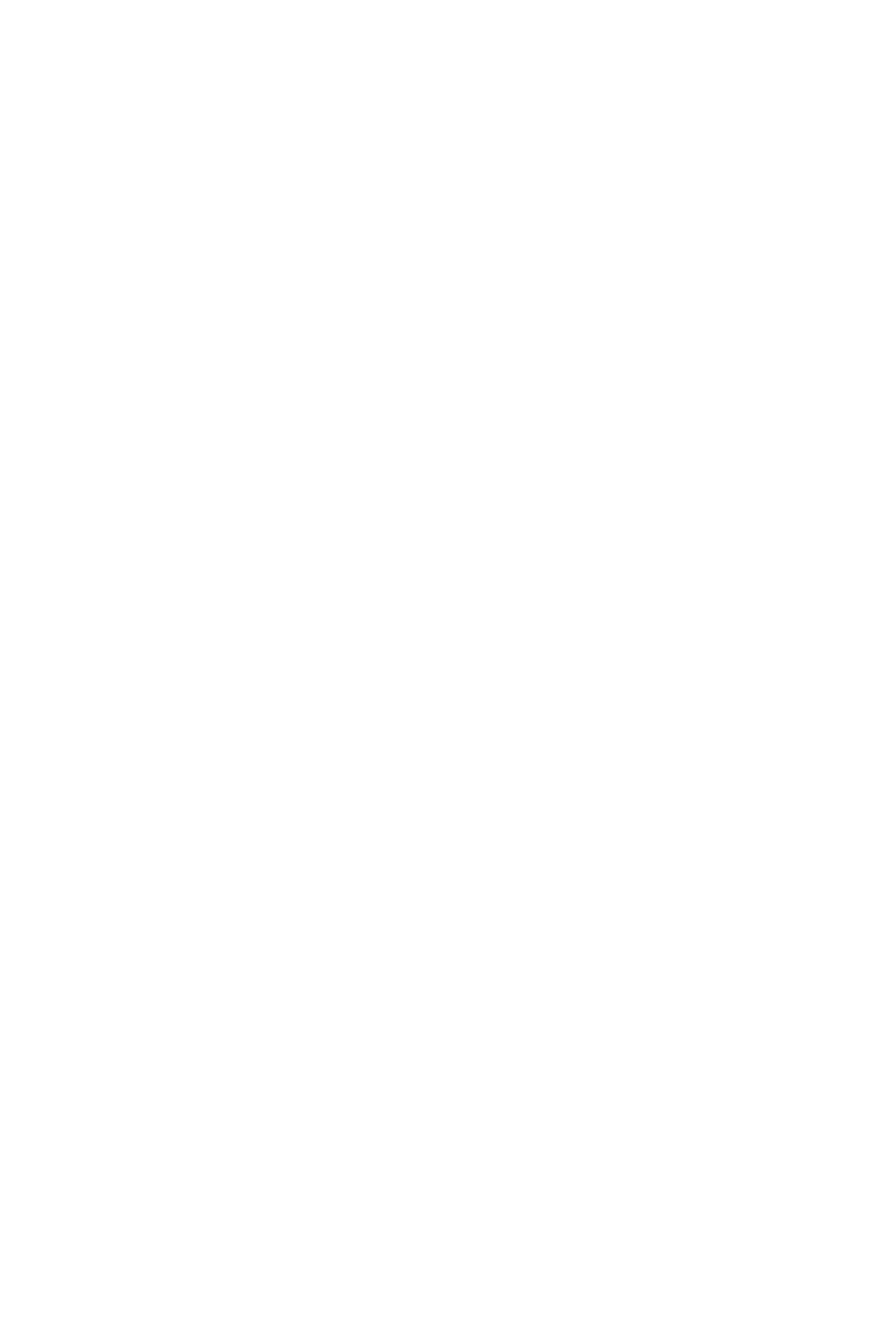
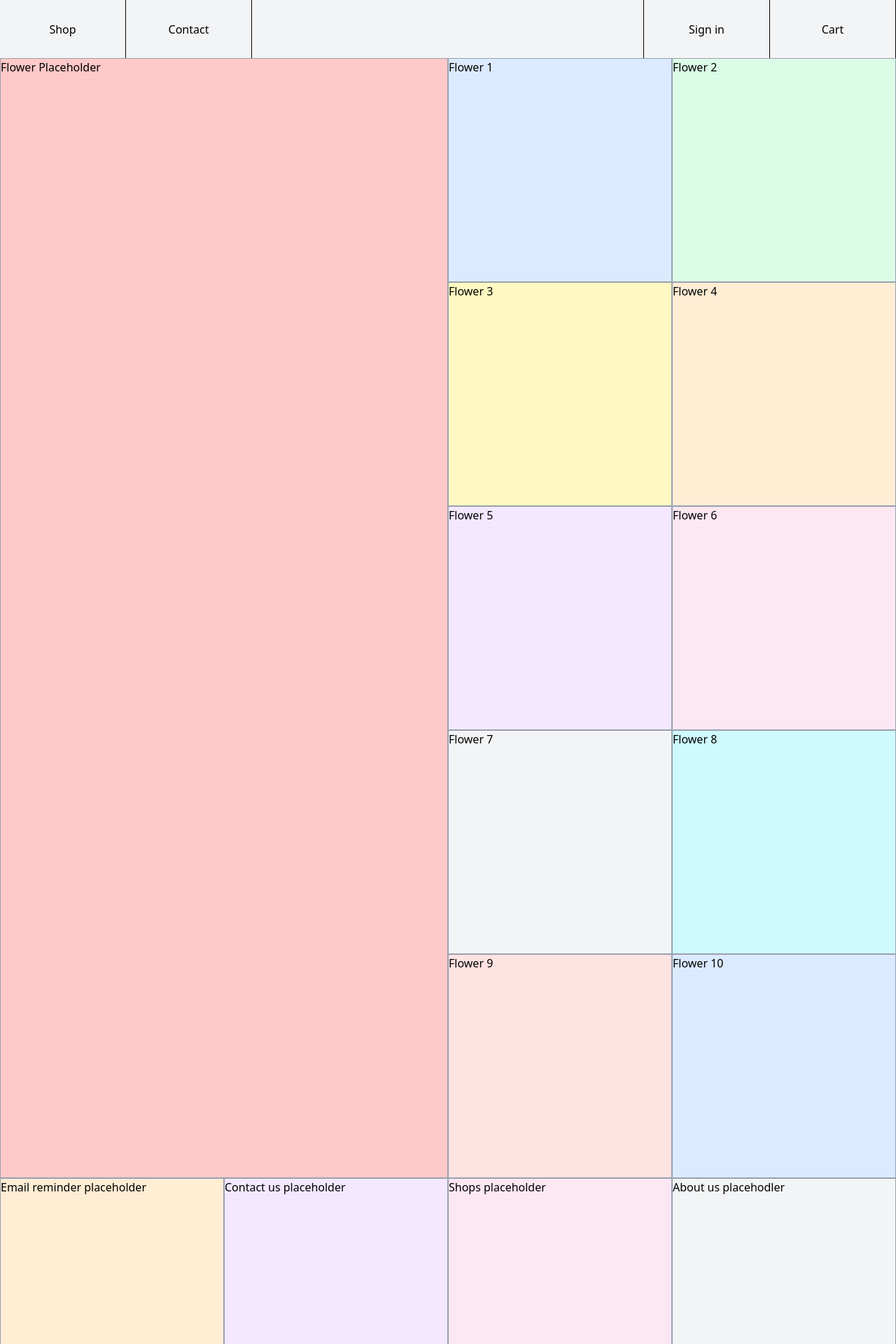
Before and after one commit to nghednh/FlowershopFE, a React (Vite) app in the folder rt/: page /category in a window 1280 px wide. Before the commit this address had no page. Shown: the top 1920 px of the page at 70% size. Before the commit the page ends 800 px from the top, so only its background shows below. Built offline with nearby package versions, Linux system fonts and the light colour scheme; the HTML template or start-up script is replaced by a standard one.

Commit message:
Added CategoryPage placeholder-ed
Same as HomePage, just layout, the rest is placeholder

```diff
--- a/rt/src/App.tsx
+++ b/rt/src/App.tsx
@@ -4,6 +4,7 @@ import LoginPage from "./components/LoginPage";
 import RegisterPage from "./components/RegisterPage";
 import ProductPage from "./components/ProductPage";
 import HomePage from "./components/HomePage";
+import CategoryPage from "./components/CategoryPage";
 
 function App() {
   return (
@@ -16,6 +17,7 @@ function App() {
           <Route path="/products" element={<ProductPage />} />
         </Route>
         <Route path="/home" element={<HomePage />} />
+        <Route path="/category" element={<CategoryPage/> } />
       </Routes>
     </Router>
   );
--- /dev/null
+++ b/rt/src/components/CategoryPage.tsx
@@ -0,0 +1,37 @@
+import Header from "./Header";
+
+export default function CategoryPage() {
+    return (
+        <div className="min-h-screen">
+            <div className="sticky top-0 z-50 bg-gray-100">
+                <Header />
+            </div>
+            <div className="w-full flex flex-col lg:flex-row">
+                <div className="w-full lg:w-1/2 aspect-square bg-red-200 border border-gray-400">
+                    Flower Placeholder
+                </div>
+                <div className="w-full md:grid md:grid-cols-2 lg:w-1/2 ">
+                    <div className="aspect-square bg-blue-100 border border-gray-400">Flower 1</div>
+                    <div className="aspect-square bg-green-100 border border-gray-400">Flower 2</div>
+                    <div className="aspect-square bg-yellow-100 border border-gray-400">Flower 3</div>
+                    <div className="aspect-square bg-orange-100 border border-gray-400">Flower 4</div>
+                    <div className="aspect-square bg-purple-100 border border-gray-400">Flower 5</div>
+                    <div className="aspect-square bg-pink-100 border border-gray-400">Flower 6</div>
+                    <div className="aspect-square bg-gray-100 border border-gray-400">Flower 7</div>
+                    <div className="aspect-square bg-cyan-100 border border-gray-400">Flower 8</div>
+                    <div className="aspect-square bg-red-100 border border-gray-400">Flower 9</div>
+                    <div className="aspect-square bg-blue-100 border border-gray-400">Flower 10</div>
+                </div>
+            </div>
+            <div className="w-full md:grid md:grid-cols-2 lg:flex lg:flex-row">
+                <div className="lg:flex-1 aspect-square bg-orange-100 border border-gray-400">Email reminder placeholder</div>
+                <div className="lg:flex-1 aspect-square bg-purple-100 border border-gray-400">Contact us placeholder</div>
+                <div className="lg:flex-1 aspect-square bg-pink-100 border border-gray-400">Shops placeholder</div>
+                <div className="lg:flex-1 aspect-square bg-gray-100 border border-gray-400">About us placehodler</div>
+            </div>
+            <section className="h-[15vh] bg-gray-100">
+                {/* More scrollable content */}
+            </section>
+        </div>
+    )
+}
--- a/rt/src/components/HomePage.tsx
+++ b/rt/src/components/HomePage.tsx
@@ -1,8 +1,11 @@
+import Header from "./Header";
+
 export default function HomePage() {
     return (
-    <div className="min-h-screen overflow-y-auto">
-
-      <div className="relative flex flex-row w-full h-[10vh] bg-gray-100">
+    <div className="min-h-screen">
+      <Header>
+      </Header>
+      <div className="relative sticky top-0 flex flex-row w-full h-[10vh] bg-gray-100">
         <div className="w-[25%] flex flex-row">
           <button
             className="text-[clamp(0.75rem,2vw,1.25rem)] h-full w-[50%] flex items-center justify-center   text-center border border-gray-400 bg-white hover:border-blue-500"
```
